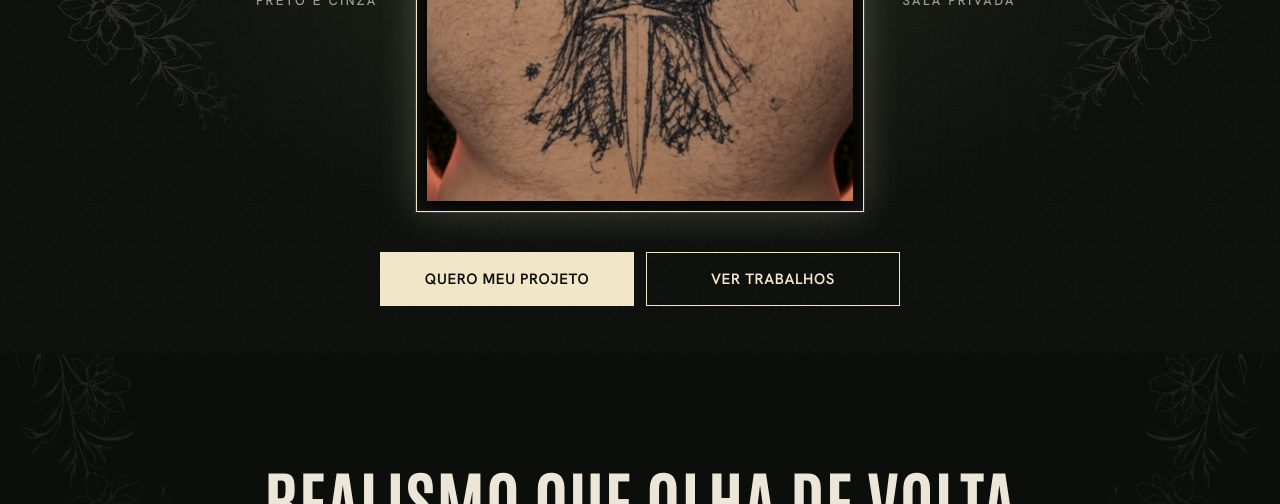
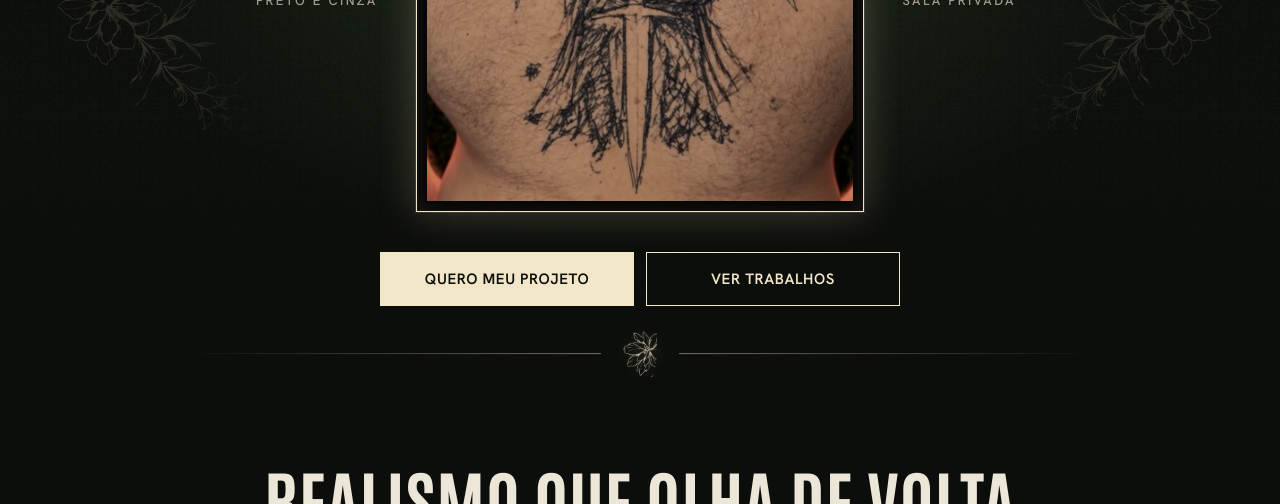
Before and after one commit to azeugral/iago-cabral, a plain HTML site: page index.html in a window 1280 px wide. Shown: the part 448-952 px from the top of the page. Drawn offline with Linux system fonts and the light colour scheme.

Commit message:
Emenda hero → trabalhos: grão dissolvido, fio de neon com a flor, adornos longe das bordas
Co-Authored-By: Claude Opus 5.5 <noreply@anthropic.com>

```diff
--- a/index.html
+++ b/index.html
@@ -116,9 +116,19 @@ section>.wrap,section>.duo,.stage,.hero .btns{position:relative;z-index:1}
 .orn.m{transform:scaleX(-1)}
 .orn-asa{top:50%;width:clamp(240px,22vw,420px);transform:translateY(-50%);--o:.13;-webkit-mask-image:linear-gradient(90deg,transparent,#000 30%);mask-image:linear-gradient(90deg,transparent,#000 30%)}
 .orn-asa.l{left:-2vw;transform:translateY(-50%) scaleX(-1)}.orn-asa.r{right:-2vw;transform:translateY(-50%)}
-.orn-topo{top:-30px;width:clamp(180px,17vw,320px);--o:.09;-webkit-mask-image:linear-gradient(180deg,#000 45%,transparent);mask-image:linear-gradient(180deg,#000 45%,transparent)}
+.orn-topo{top:140px;width:clamp(180px,17vw,320px);--o:.09;-webkit-mask-image:linear-gradient(180deg,transparent,#000 22%,#000 62%,transparent);mask-image:linear-gradient(180deg,transparent,#000 22%,#000 62%,transparent)}
+/* emenda hero → trabalhos: fio de neon com a flor dele no meio */
+.emenda{position:absolute;left:0;right:0;top:0;z-index:2;display:flex;align-items:center;justify-content:center;gap:22px;transform:translateY(-50%);pointer-events:none}
+.emenda::before,.emenda::after{content:"";height:1px;width:min(34vw,420px)}
+.emenda::before{background:linear-gradient(90deg,transparent,rgba(242,230,201,.45))}
+.emenda::after{background:linear-gradient(90deg,rgba(242,230,201,.45),transparent)}
+.emenda img{width:34px;height:auto;opacity:.75;filter:drop-shadow(0 0 8px rgba(242,230,201,.35))}
+#trabalhos{overflow:visible}
+#trabalhos .orn{clip-path:inset(0)}
+.hero::before{-webkit-mask-image:linear-gradient(180deg,#000 70%,transparent);mask-image:linear-gradient(180deg,#000 70%,transparent)}
+.hero::after{content:"";position:absolute;left:0;right:0;bottom:0;height:160px;background:linear-gradient(180deg,transparent,var(--bg));pointer-events:none;z-index:0}
 .orn-topo.l{left:0;transform:scaleX(-1)}.orn-topo.r{right:0;transform:none}
-.orn-canto{bottom:-20px;width:clamp(180px,17vw,320px);--o:.09;-webkit-mask-image:linear-gradient(0deg,#000 50%,transparent);mask-image:linear-gradient(0deg,#000 50%,transparent)}
+.orn-canto{bottom:90px;width:clamp(180px,17vw,320px);--o:.09;-webkit-mask-image:linear-gradient(0deg,transparent,#000 22%,#000 62%,transparent);mask-image:linear-gradient(0deg,transparent,#000 22%,#000 62%,transparent)}
 .orn-canto.l{left:0;transform:scaleX(-1)}.orn-canto.r{right:0;transform:none}
 .fio{display:flex;align-items:center;justify-content:center;gap:18px;margin:0 auto 26px;max-width:220px;color:var(--neon);opacity:.5}
 .fio::before,.fio::after{content:"";flex:1;height:1px;background:currentColor}
@@ -211,6 +221,7 @@ section>.wrap,section>.duo,.stage,.hero .btns{position:relative;z-index:1}
 </header>
 
 <section id="trabalhos">
+ <div class="emenda" aria-hidden="true"><img src="img/orn/flor.webp" alt="" draggable="false"></div>
  <img class="orn orn-topo l" src="img/orn/floral.webp" alt="" aria-hidden="true" draggable="false">
  <img class="orn orn-topo r m" src="img/orn/floral.webp" alt="" aria-hidden="true" draggable="false">
  <div class="wrap">
```
Also changed, not shown: img/orn/flor.webp (added).
